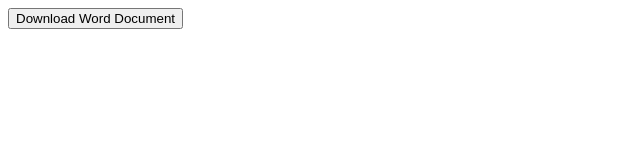
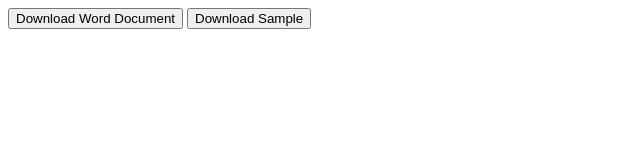
Before and after one commit to pinsara-aasith/old-annual-form-2020, a plain HTML site: page tester.html in a window 1280 px wide. Shown: the whole page, without its empty margins (0-640 px from the left). Drawn offline with Linux system fonts and the light colour scheme.

Commit message:
Update tester.html

```diff
--- a/tester.html
+++ b/tester.html
@@ -9,6 +9,7 @@
 
 <body>
     <button type="button" onclick="renderReportAndGetRenderId();">Download Word Document</button>
+  <button type="button" onclick="downloadSample();">Download Sample</button>
 </body>
 
 </html>
```
